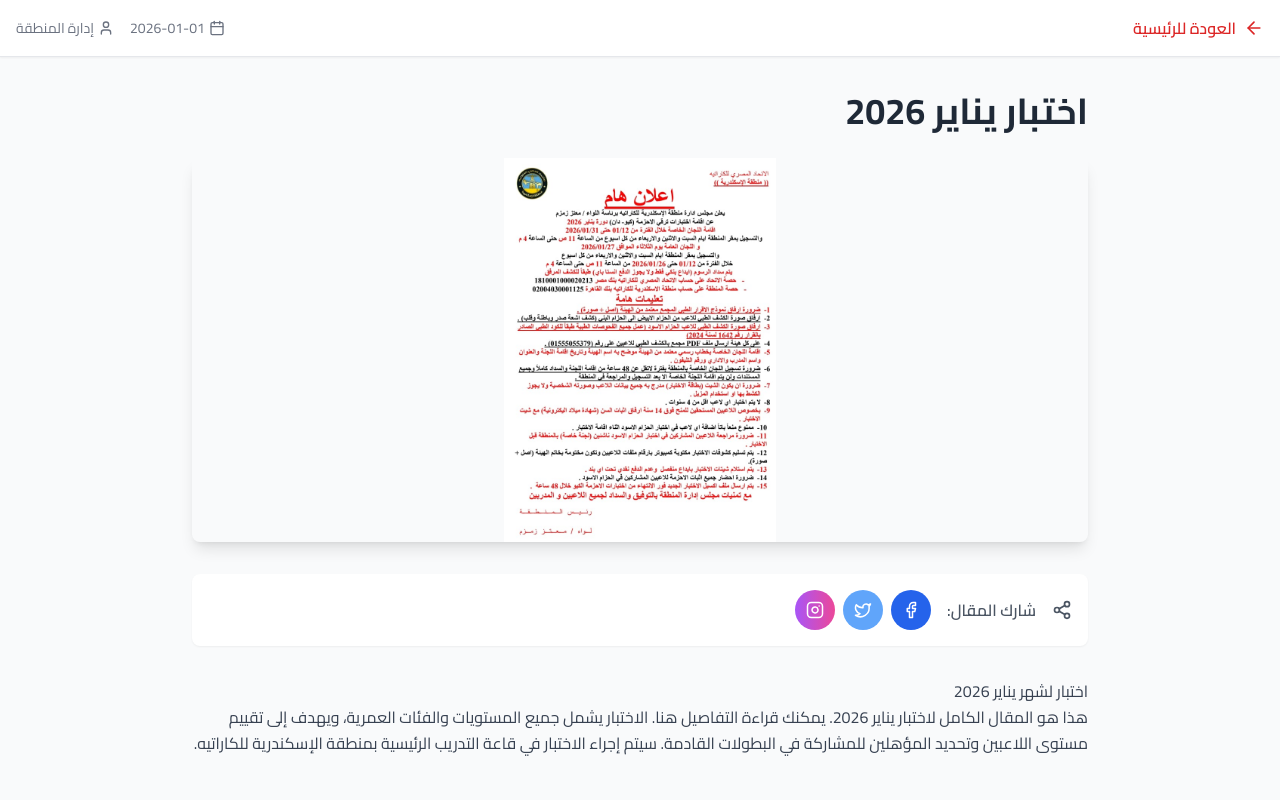
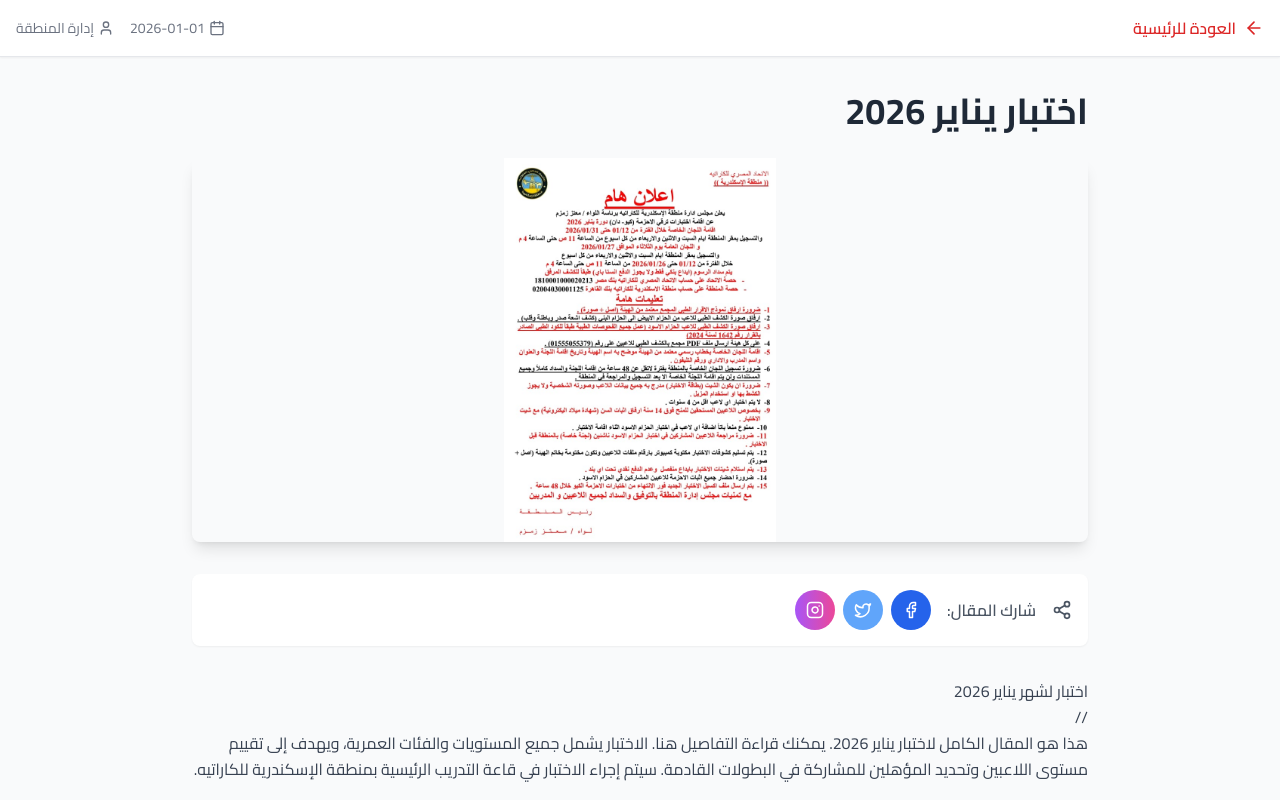
Before and after one commit to AHMEDmoham3d/ALEX, a React (Vite) app: page /article/1 in a window 1280 px wide. Shown: the top 800 px of the page. Built offline with nearby package versions, Linux system fonts and the light colour scheme.

Commit message:
first commit

```diff
--- a/src/components/ArticlePage.tsx
+++ b/src/components/ArticlePage.tsx
@@ -26,7 +26,7 @@ export default function ArticlePage() {
       content: `
         <p>اختبار لشهر يناير 2026</p>
 
-        <p>هذا هو المقال الكامل لاختبار يناير 2026. يمكنك قراءة التفاصيل هنا. الاختبار يشمل جميع المستويات والفئات العمرية، ويهدف إلى تقييم مستوى اللاعبين وتحديد المؤهلين للمشاركة في البطولات القادمة. سيتم إجراء الاختبار في قاعة التدريب الرئيسية بمنطقة الإسكندرية للكاراتيه.</p>
+        // <p>هذا هو المقال الكامل لاختبار يناير 2026. يمكنك قراءة التفاصيل هنا. الاختبار يشمل جميع المستويات والفئات العمرية، ويهدف إلى تقييم مستوى اللاعبين وتحديد المؤهلين للمشاركة في البطولات القادمة. سيتم إجراء الاختبار في قاعة التدريب الرئيسية بمنطقة الإسكندرية للكاراتيه.</p>
       `
     },
     {
```
